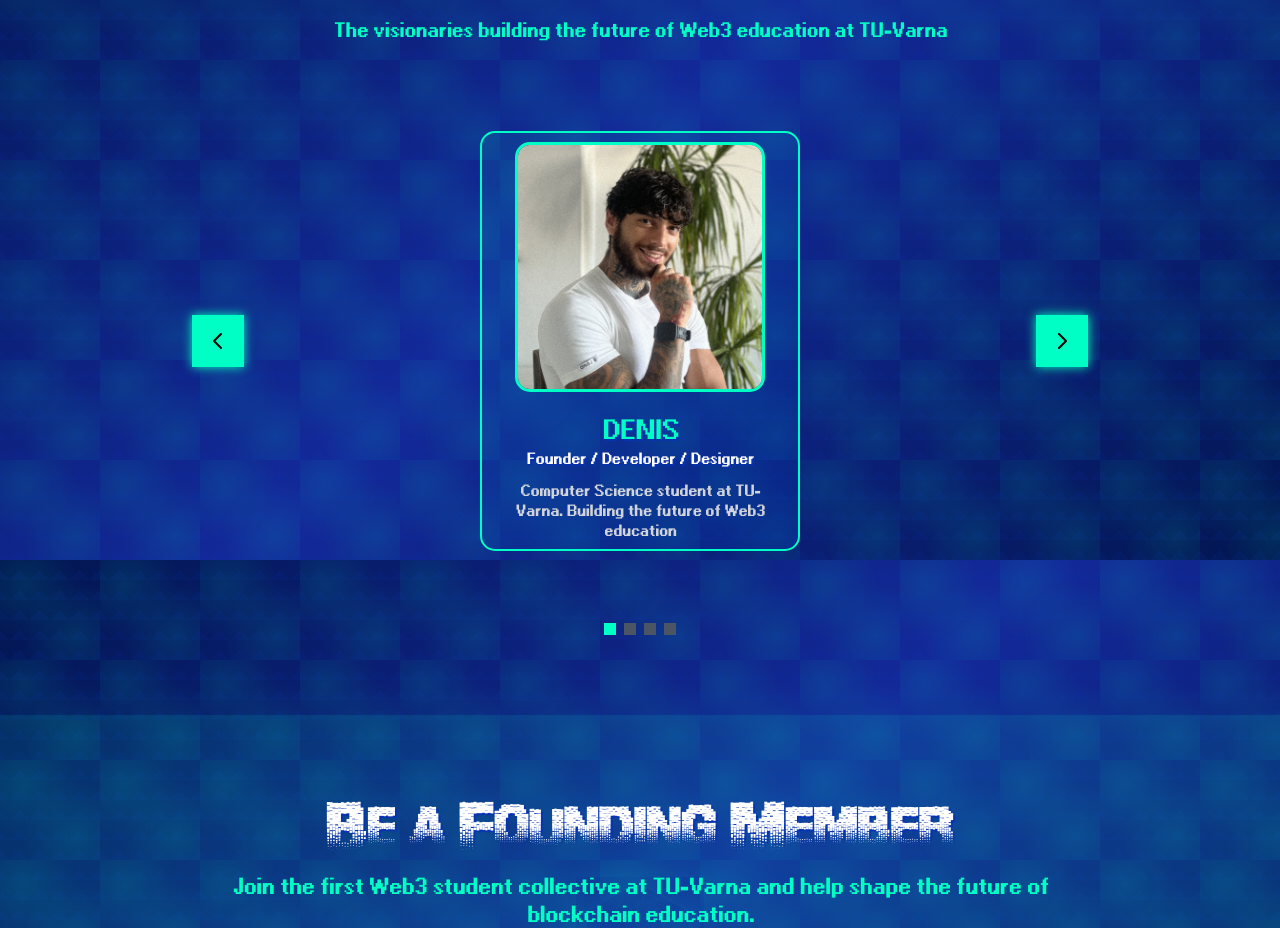
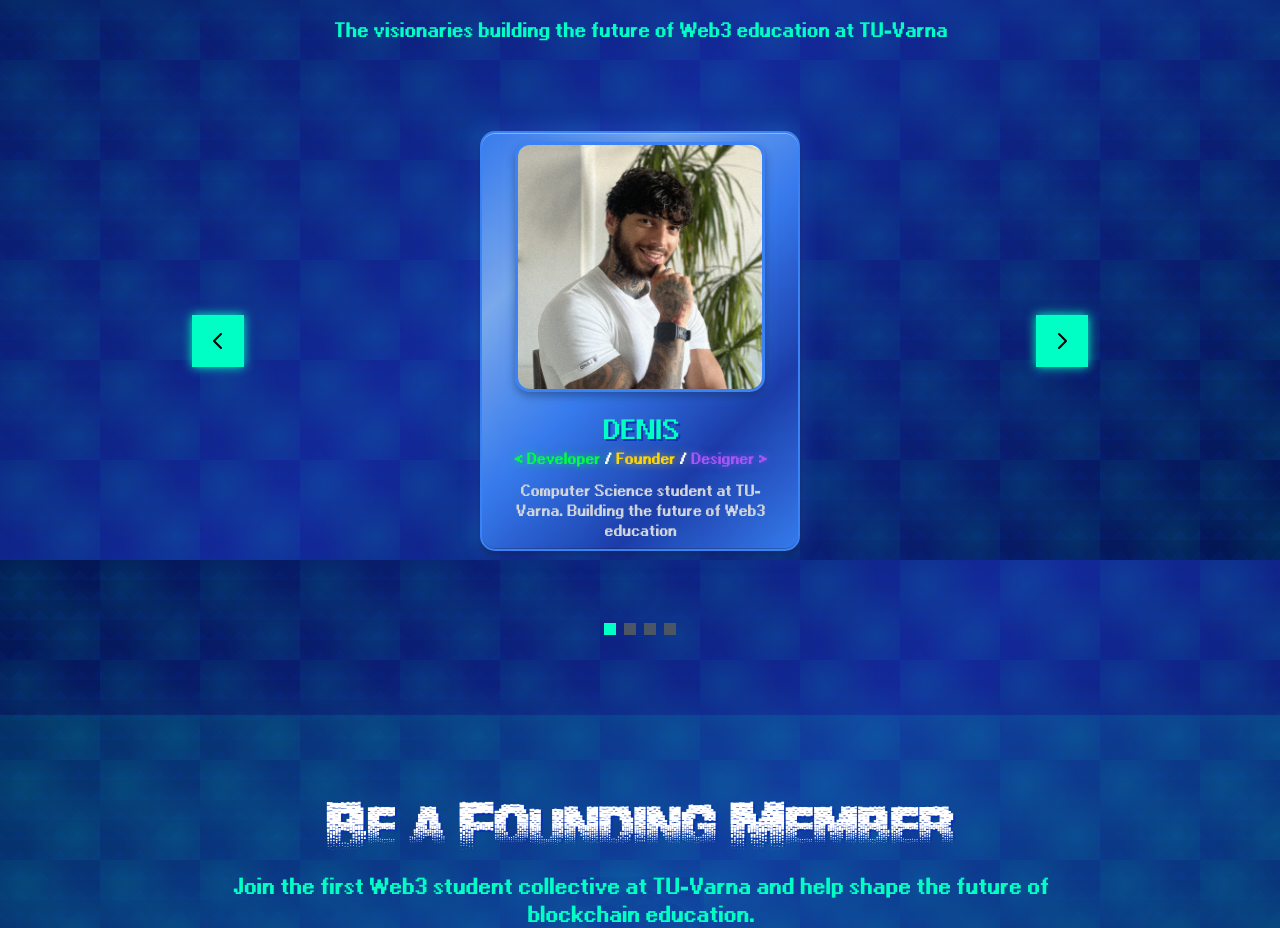
Before and after one commit to denisthemenace42/blackseablock, a React (Create React App) app: page / in a window 1280 px wide. Shown: the part 2640-3568 px from the top of the page. Built offline with nearby package versions, Linux system fonts and the light colour scheme.

Commit message:
Update team member card styling: change silver/gold to blue/yellow-rose-gold theme

```diff
--- a/src/App.css
+++ b/src/App.css
@@ -37,6 +37,18 @@
   50% {
     transform: translateX(2px) translateY(2px) scale(1.02);
     opacity: 0.25;
+  }
+}
+
+@keyframes chromeShine {
+  0% {
+    transform: translateX(-100%) translateY(-100%) rotate(45deg);
+  }
+  50% {
+    transform: translateX(100%) translateY(100%) rotate(45deg);
+  }
+  100% {
+    transform: translateX(-100%) translateY(-100%) rotate(45deg);
   }
 }
 
@@ -104,6 +116,7 @@
   width: 280px;
   height: 380px;
   margin: 0 auto;
+  transform-origin: center center;
 }
 
 @media (min-width: 640px) {
@@ -125,16 +138,21 @@
   width: 100%;
   height: 100%;
   text-align: center;
-  transition: transform 0.8s;
+  transition: transform 0.8s ease-in-out;
   transform-style: preserve-3d;
+  transform-origin: center center;
 }
 
 .card-flip-container:hover .card-flip {
   transform: rotateY(180deg);
 }
 
+/* Hover state for card flip container - no additional styles needed */
+
 .card-front, .card-back {
   position: absolute;
+  top: 0;
+  left: 0;
   width: 100%;
   height: 100%;
   backface-visibility: hidden;
@@ -145,6 +163,7 @@
   align-items: center;
   padding: 15px;
   box-sizing: border-box;
+  transform-origin: center center;
 }
 
 @media (min-width: 640px) {
@@ -154,26 +173,110 @@
 }
 
 .card-front {
-  background: linear-gradient(135deg, rgba(0, 255, 196, 0.1) 0%, rgba(7, 50, 178, 0.3) 100%);
-  border: 2px solid #00ffc4;
+  background:
+    linear-gradient(135deg, rgba(59, 130, 246, 0.9) 0%, rgba(147, 197, 253, 0.8) 25%, rgba(59, 130, 246, 0.9) 50%, rgba(30, 64, 175, 0.8) 75%, rgba(59, 130, 246, 0.9) 100%),
+    linear-gradient(45deg, rgba(59, 130, 246, 0.1) 0%, rgba(30, 64, 175, 0.3) 100%);
+  border: 2px solid #3b82f6;
+  box-shadow:
+    inset 0 1px 0 rgba(147, 197, 253, 0.8),
+    inset 0 -1px 0 rgba(0, 0, 0, 0.2),
+    0 4px 8px rgba(0, 0, 0, 0.3),
+    0 0 20px rgba(59, 130, 246, 0.4);
+  position: relative;
+  overflow: hidden;
+}
+
+.card-front::before {
+  content: '';
+  position: absolute;
+  top: -50%;
+  left: -50%;
+  width: 200%;
+  height: 200%;
+  background: linear-gradient(45deg, transparent 30%, rgba(255, 255, 255, 0.3) 50%, transparent 70%);
+  animation: chromeShine 3s ease-in-out infinite;
+  pointer-events: none;
 }
 
 .card-back {
-  background: linear-gradient(135deg, rgba(255, 215, 0, 0.1) 0%, rgba(255, 140, 0, 0.3) 100%);
-  border: 2px solid #ffd700;
+  background:
+    linear-gradient(135deg, rgba(251, 191, 36, 0.9) 0%, rgba(254, 240, 138, 0.8) 25%, rgba(251, 191, 36, 0.9) 50%, rgba(245, 158, 11, 0.8) 75%, rgba(251, 191, 36, 0.9) 100%),
+    linear-gradient(45deg, rgba(251, 191, 36, 0.1) 0%, rgba(245, 158, 11, 0.3) 100%);
+  border: 2px solid #f59e0b;
   transform: rotateY(180deg);
+  box-shadow:
+    inset 0 1px 0 rgba(254, 240, 138, 0.8),
+    inset 0 -1px 0 rgba(0, 0, 0, 0.2),
+    0 4px 8px rgba(0, 0, 0, 0.3),
+    0 0 20px rgba(251, 191, 36, 0.4);
+  overflow: hidden;
+}
+
+.card-back::before {
+  content: '';
+  position: absolute;
+  top: -50%;
+  left: -50%;
+  width: 200%;
+  height: 200%;
+  background: linear-gradient(45deg, transparent 30%, rgba(255, 255, 255, 0.4) 50%, transparent 70%);
+  animation: chromeShine 3s ease-in-out infinite;
+  pointer-events: none;
+}
+
+.card-flip-container:hover .card-front {
+  box-shadow:
+    inset 0 1px 0 rgba(147, 197, 253, 0.9),
+    inset 0 -1px 0 rgba(0, 0, 0, 0.3),
+    0 8px 16px rgba(0, 0, 0, 0.4),
+    0 0 30px rgba(59, 130, 246, 0.6);
+}
+
+.card-flip-container:hover .card-back {
+  box-shadow:
+    inset 0 1px 0 rgba(254, 240, 138, 0.9),
+    inset 0 -1px 0 rgba(0, 0, 0, 0.3),
+    0 8px 16px rgba(0, 0, 0, 0.4),
+    0 0 30px rgba(251, 191, 36, 0.6);
 }
 
 .placeholder-card {
-  background: linear-gradient(135deg, rgba(128, 128, 128, 0.1) 0%, rgba(64, 64, 64, 0.3) 100%);
+  background:
+    linear-gradient(135deg, rgba(128, 128, 128, 0.9) 0%, rgba(192, 192, 192, 0.8) 25%, rgba(128, 128, 128, 0.9) 50%, rgba(64, 64, 64, 0.8) 75%, rgba(128, 128, 128, 0.9) 100%),
+    linear-gradient(45deg, rgba(128, 128, 128, 0.1) 0%, rgba(64, 64, 64, 0.3) 100%);
   border: 2px dashed #888;
   transition: all 0.3s ease;
+  box-shadow:
+    inset 0 1px 0 rgba(255, 255, 255, 0.5),
+    inset 0 -1px 0 rgba(0, 0, 0, 0.2),
+    0 4px 8px rgba(0, 0, 0, 0.3),
+    0 0 20px rgba(128, 128, 128, 0.3);
+  position: relative;
+  overflow: hidden;
+}
+
+.placeholder-card::before {
+  content: '';
+  position: absolute;
+  top: -50%;
+  left: -50%;
+  width: 200%;
+  height: 200%;
+  background: linear-gradient(45deg, transparent 30%, rgba(255, 255, 255, 0.2) 50%, transparent 70%);
+  animation: chromeShine 4s ease-in-out infinite;
+  pointer-events: none;
 }
 
 .placeholder-card:hover {
   border-color: #00ffc4;
-  background: linear-gradient(135deg, rgba(0, 255, 196, 0.1) 0%, rgba(7, 50, 178, 0.3) 100%);
-  transform: translateY(-5px);
+  background:
+    linear-gradient(135deg, rgba(0, 255, 196, 0.9) 0%, rgba(255, 255, 255, 0.8) 25%, rgba(0, 255, 196, 0.9) 50%, rgba(7, 50, 178, 0.8) 75%, rgba(0, 255, 196, 0.9) 100%),
+    linear-gradient(45deg, rgba(0, 255, 196, 0.1) 0%, rgba(7, 50, 178, 0.3) 100%);
+  box-shadow:
+    inset 0 1px 0 rgba(255, 255, 255, 0.8),
+    inset 0 -1px 0 rgba(0, 0, 0, 0.2),
+    0 8px 16px rgba(0, 0, 0, 0.4),
+    0 0 30px rgba(0, 255, 196, 0.6);
 }
 
 
@@ -182,8 +285,13 @@
   height: 200px;
   border-radius: 15px;
   object-fit: cover;
-  border: 3px solid #00ffc4;
+  border: 3px solid #3b82f6;
   margin-bottom: 20px;
+  box-shadow:
+    inset 0 1px 0 rgba(147, 197, 253, 0.8),
+    inset 0 -1px 0 rgba(0, 0, 0, 0.2),
+    0 4px 8px rgba(0, 0, 0, 0.3),
+    0 0 15px rgba(59, 130, 246, 0.4);
 }
 
 .nft-image {
@@ -191,8 +299,13 @@
   height: 200px;
   border-radius: 15px;
   object-fit: cover;
-  border: 3px solid #ffd700;
+  border: 3px solid #f59e0b;
   margin-bottom: 20px;
+  box-shadow:
+    inset 0 1px 0 rgba(254, 240, 138, 0.8),
+    inset 0 -1px 0 rgba(0, 0, 0, 0.2),
+    0 4px 8px rgba(0, 0, 0, 0.3),
+    0 0 15px rgba(251, 191, 36, 0.4);
 }
 
 @media (min-width: 640px) {
@@ -236,7 +349,7 @@
   }
 
   .isometric-card:hover {
-    transform: rotateX(5deg) rotateY(-5deg) translateY(-3px);
+    transform: rotateX(5deg) rotateY(-5deg);
   }
 
   .card-flip-container {
@@ -275,3 +388,30 @@
     padding: 15px;
   }
 }
+
+/* Role-specific color styles for profile card */
+.role-founder {
+  color: #ffd700; /* Gold/Yellow */
+  text-shadow: 0 0 8px rgba(255, 215, 0, 0.6);
+}
+
+.role-developer {
+  color: #00ff41; /* Neon Green */
+  text-shadow: 0 0 8px rgba(0, 255, 65, 0.6);
+}
+
+.role-designer {
+  color: #a855f7; /* Purple/Techy */
+  text-shadow: 0 0 8px rgba(168, 85, 247, 0.6);
+}
+
+/* NFT card text styles with swapped colors and glow effects */
+.nft-title {
+  color: #a855f7; /* Purple/Techy - swapped from yellow */
+  text-shadow: 0 0 12px rgba(168, 85, 247, 0.8);
+}
+
+.nft-subtitle {
+  color: #ffd700; /* Gold/Yellow - swapped from purple */
+  text-shadow: 0 0 12px rgba(255, 215, 0, 0.8);
+}
--- a/src/App.tsx
+++ b/src/App.tsx
@@ -80,7 +80,7 @@ function App() {
       id: 'founder',
       type: 'founder',
       name: 'DENIS',
-      title: 'Founder / Developer / Designer',
+      title: '< Developer / Founder / Designer >',
       description: 'Computer Science student at TU-Varna. Building the future of Web3 education',
       profileImage: profileImage,
       nftImage: nftImage,
@@ -118,6 +118,28 @@ function App() {
 
   const goToTeamMember = (index: number) => {
     setCurrentTeamIndex(index);
+  };
+
+  // Function to render role titles with different colors
+  const renderRoleTitle = (title: string) => {
+    const roles = title.split(' / ');
+    return roles.map((role, index) => {
+      let roleClass = '';
+      if (role.toLowerCase().includes('founder')) {
+        roleClass = 'role-founder';
+      } else if (role.toLowerCase().includes('developer')) {
+        roleClass = 'role-developer';
+      } else if (role.toLowerCase().includes('designer')) {
+        roleClass = 'role-designer';
+      }
+
+      return (
+        <span key={index} className={roleClass}>
+          {role}
+          {index < roles.length - 1 && <span className="text-white"> / </span>}
+        </span>
+      );
+    });
   };
 
   return (
@@ -356,7 +378,7 @@ function App() {
                               className="profile-image"
                             />
                             <h3 className="text-xl sm:text-2xl font-bold font-ari text-neon-cyan pixel-text mb-1">{member.name}</h3>
-                            <h4 className="text-xs sm:text-sm font-bold font-ari text-white pixel-text mb-3">{member.title}</h4>
+                            <h4 className="text-xs sm:text-sm font-bold font-ari pixel-text mb-3">{renderRoleTitle(member.title || '')}</h4>
                             <p className="text-xs sm:text-sm text-gray-300 font-ari text-center px-2">
                               {member.description}
                             </p>
@@ -369,8 +391,8 @@ function App() {
                               alt="Denis NFT"
                               className="nft-image"
                             />
-                            <h3 className="text-lg sm:text-xl font-bold font-ari text-yellow-400 pixel-text mb-1">{member.nftTitle}</h3>
-                            <h4 className="text-sm sm:text-lg font-bold font-ari text-purple-400 pixel-text mb-3">{member.nftSubtitle}</h4>
+                            <h3 className="text-lg sm:text-xl font-bold font-ari nft-title pixel-text mb-1">{member.nftTitle}</h3>
+                            <h4 className="text-sm sm:text-lg font-bold font-ari nft-subtitle pixel-text mb-3">{member.nftSubtitle}</h4>
                             <p className="text-xs sm:text-sm text-gray-300 font-ari text-center px-2">
                               {member.nftDescription}
                             </p>
```
